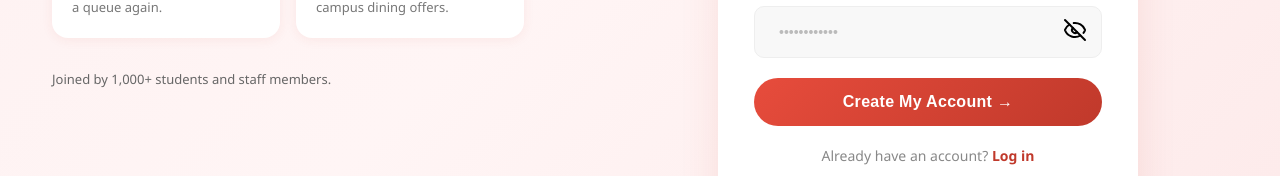
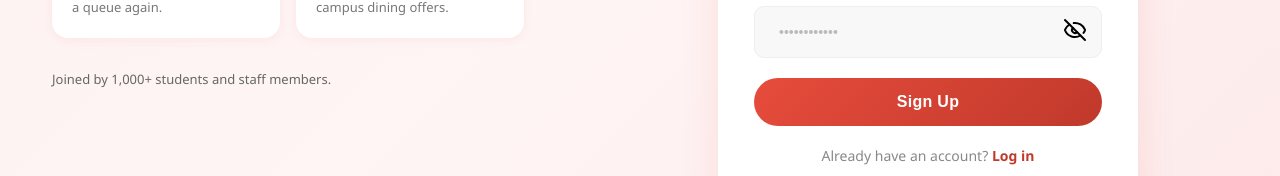
Before and after one commit to Zoomacs/OOP-Project, a React (Vite) app in the folder oop-project/: page /register in a window 1280 px wide. Shown: the part 531-707 px from the top of the page. Built offline with nearby package versions, Linux system fonts and the light colour scheme.

Commit message:
Update button text from "Create My Account" to "Sign Up" in Register component

```diff
--- a/oop-project/src/Register.jsx
+++ b/oop-project/src/Register.jsx
@@ -326,7 +326,7 @@ function Register({ page }) {
           </div>
 
           <button className="reg-submit" onClick={handleSubmit}>
-            Create My Account →
+            Sign Up
           </button>
 
           <p className="reg-login-link">
```
